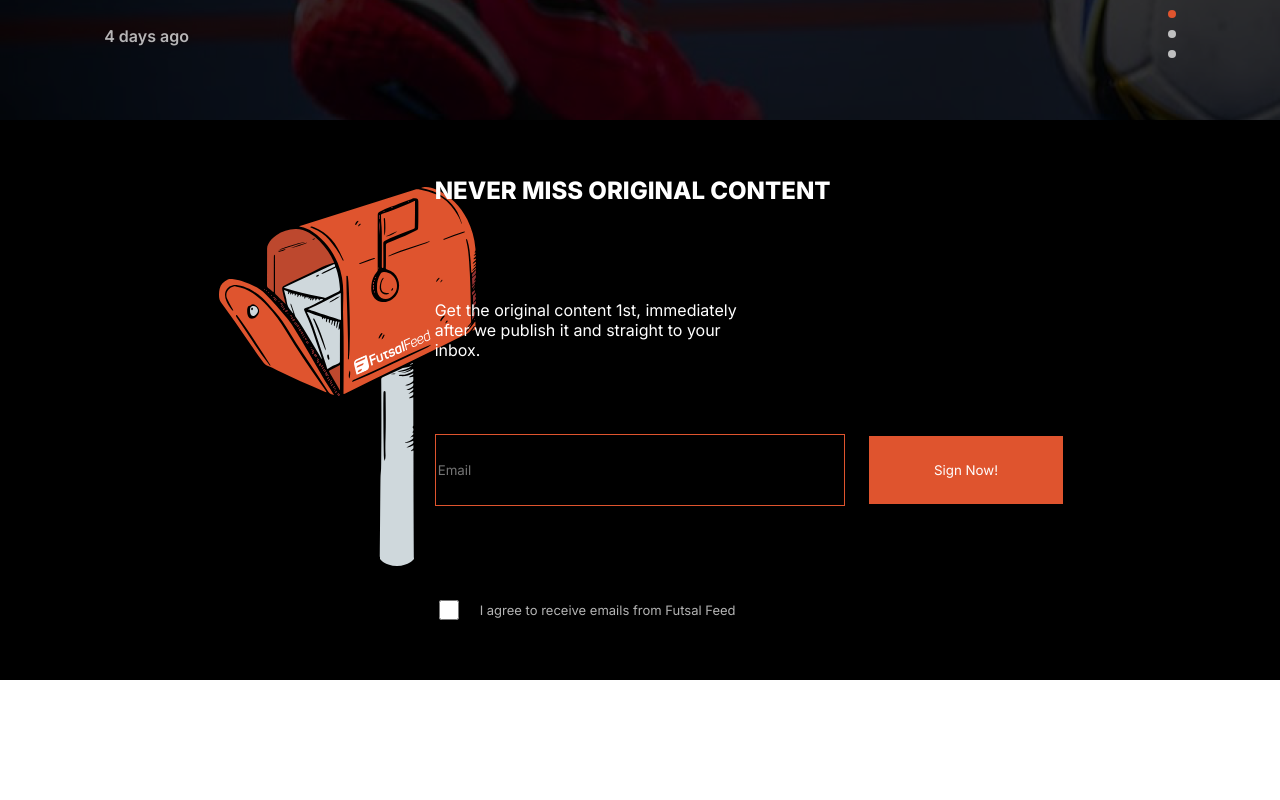
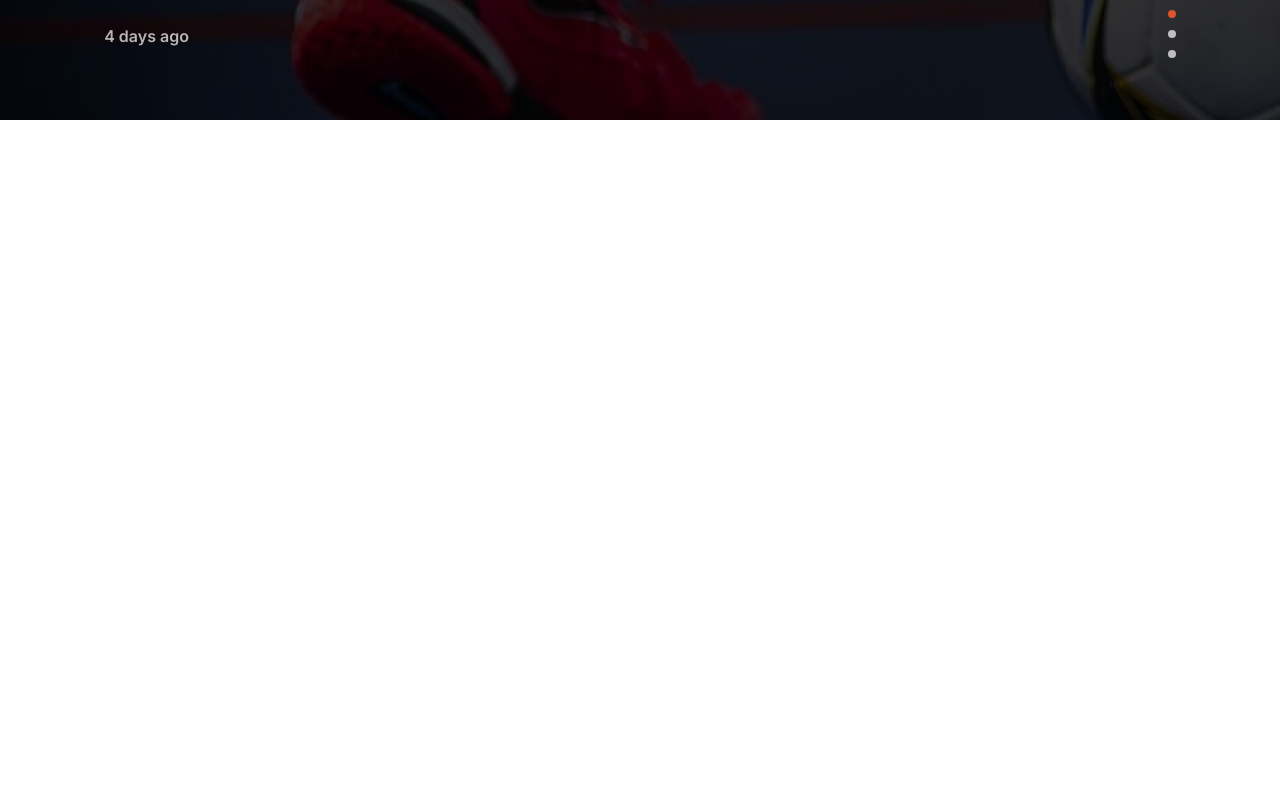
Before and after one commit to m2lovric/Futsal_Feed, a plain HTML site: page index.html in a window 1280 px wide. Shown: the part 860-1660 px from the top of the page. Before the commit the page ends 1540 px from the top, so only its background shows below. Drawn offline with Linux system fonts and the light colour scheme.

Commit message:
news start

```diff
--- a/sass/modules/_news.scss
+++ b/sass/modules/_news.scss
@@ -0,0 +1,6 @@
+@import 'base';
+
+.news {
+  height: 1102px;
+  background-color: $white;
+}
```
Also changed, not shown: css/index.css, 1 other file.
